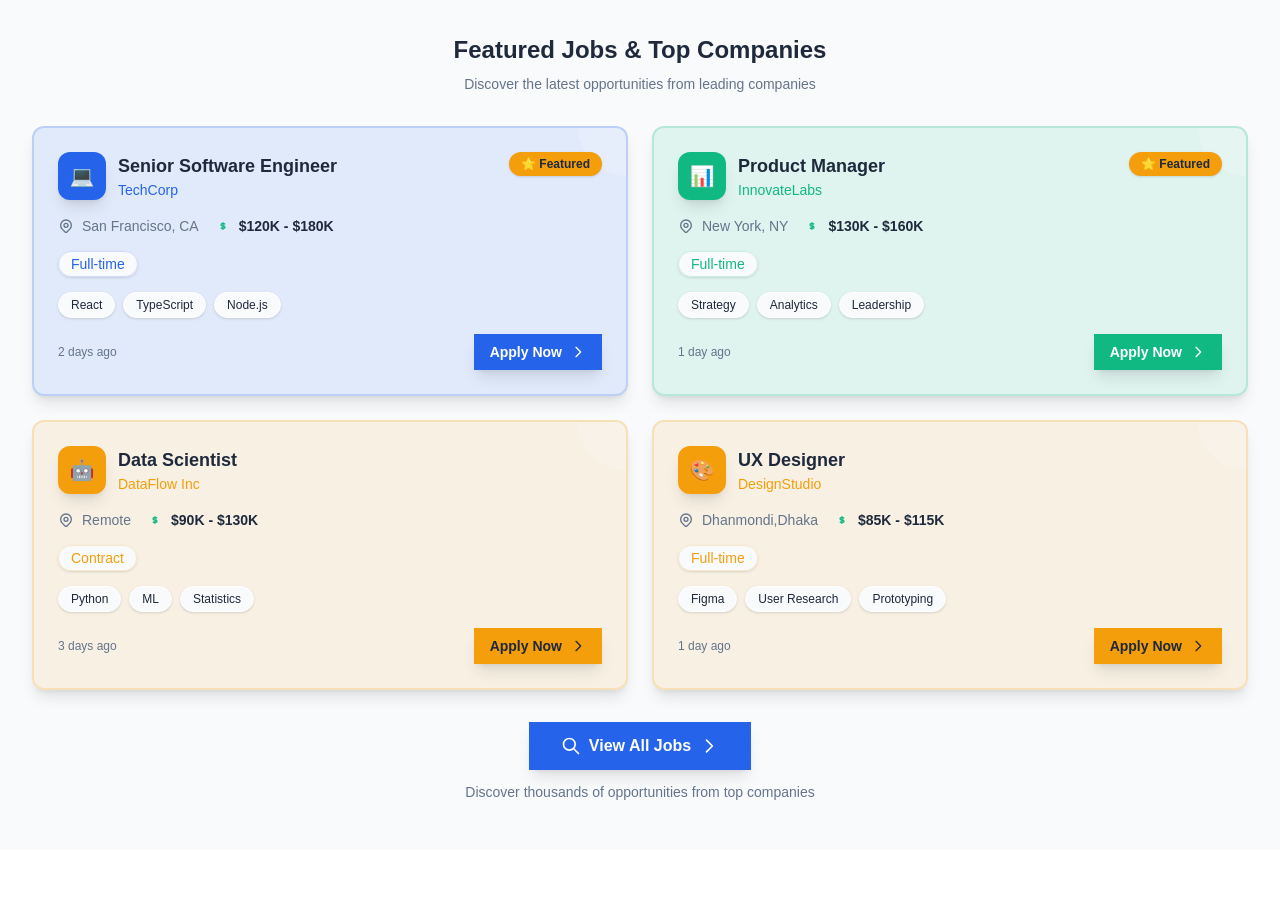
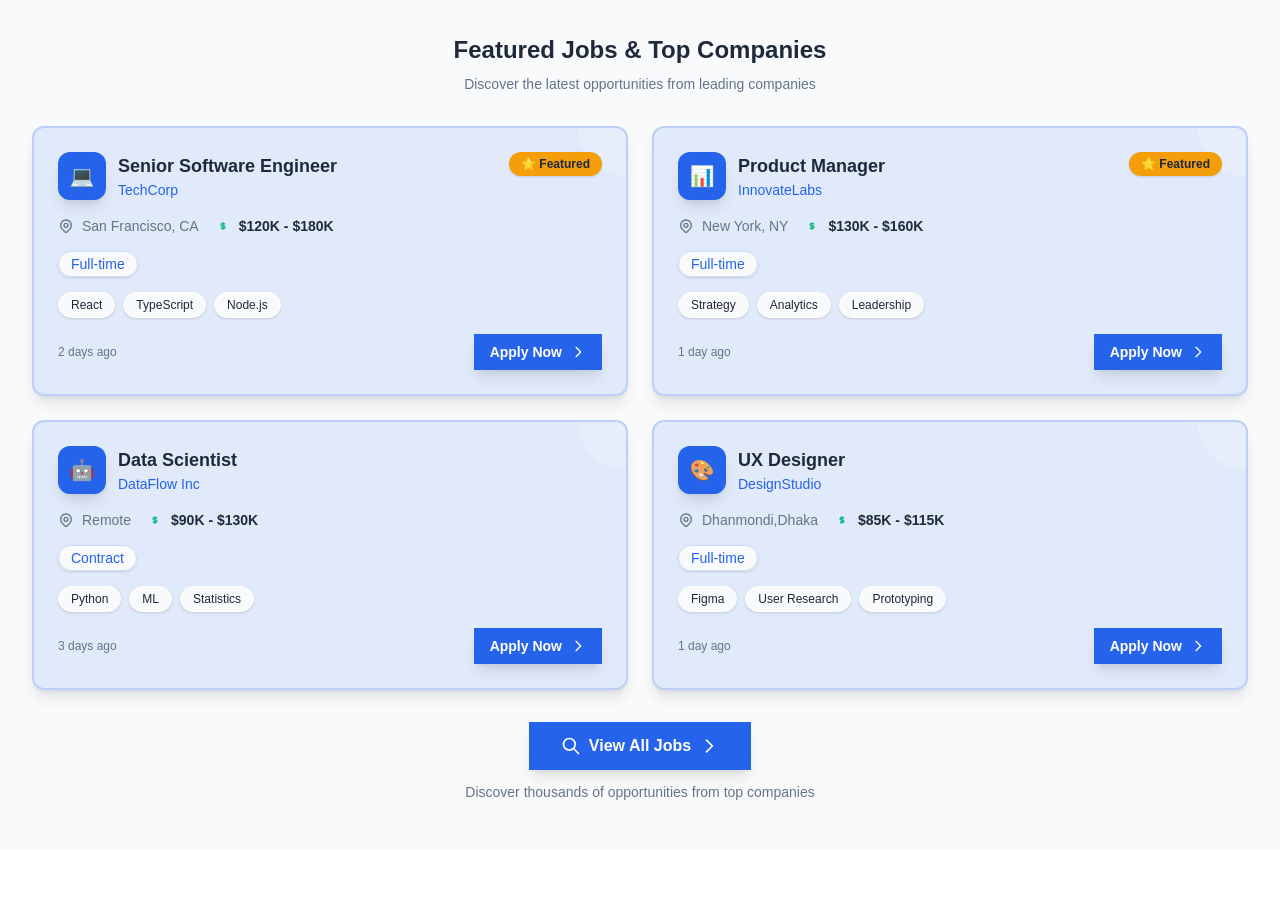
Before and after one commit to Foysal-Munsy/CareerOstad-AI-Job-Matching, a Next.js app: page / in a window 1280 px wide. Shown: the part 2720-3638 px from the top of the page. Built offline with nearby package versions, Linux system fonts and the light colour scheme.

Commit message:
[modified]: featured section of homepage

```diff
--- a/src/components/sections/FeaturedJobs.js
+++ b/src/components/sections/FeaturedJobs.js
@@ -25,7 +25,6 @@ const FeaturedJobs = () => {
               featured: true,
               skills: ["React", "TypeScript", "Node.js"],
               posted: "2 days ago",
-              theme: "primary",
               icon: "💻",
             },
             {
@@ -37,7 +36,6 @@ const FeaturedJobs = () => {
               featured: true,
               skills: ["Strategy", "Analytics", "Leadership"],
               posted: "1 day ago",
-              theme: "secondary",
               icon: "📊",
             },
             {
@@ -49,7 +47,6 @@ const FeaturedJobs = () => {
               featured: false,
               skills: ["Python", "ML", "Statistics"],
               posted: "3 days ago",
-              theme: "accent",
               icon: "🤖",
             },
             {
@@ -61,49 +58,13 @@ const FeaturedJobs = () => {
               featured: false,
               skills: ["Figma", "User Research", "Prototyping"],
               posted: "1 day ago",
-              theme: "warning",
               icon: "🎨",
             },
           ].map((job, index) => {
-            // Define color themes using your theme colors
-            const themes = {
-              primary: {
-                bg: "bg-primary/10",
-                accent: "bg-primary",
-                text: "text-primary",
-                border: "border-primary/20",
-                button: "bg-primary hover:bg-primary/90 text-primary-content",
-              },
-              secondary: {
-                bg: "bg-secondary/10",
-                accent: "bg-secondary",
-                text: "text-secondary",
-                border: "border-secondary/20",
-                button:
-                  "bg-secondary hover:bg-secondary/90 text-secondary-content",
-              },
-              accent: {
-                bg: "bg-accent/10",
-                accent: "bg-accent",
-                text: "text-accent",
-                border: "border-accent/20",
-                button: "bg-accent hover:bg-accent/90 text-accent-content",
-              },
-              warning: {
-                bg: "bg-warning/10",
-                accent: "bg-warning",
-                text: "text-warning",
-                border: "border-warning/20",
-                button: "bg-warning hover:bg-warning/90 text-warning-content",
-              },
-            };
-
-            const theme = themes[job.theme];
-
             return (
               <div
                 key={index}
-                className={`${theme.bg} rounded-xl shadow-lg hover:shadow-xl transition-all duration-300 transform hover:-translate-y-1 hover:scale-105 cursor-pointer p-6 ${theme.border} border-2 relative overflow-hidden group`}
+                className="bg-primary/10 rounded-xl shadow-lg hover:shadow-xl transition-all duration-300 transform hover:-translate-y-1 hover:scale-105 cursor-pointer p-6 border border-primary/20 border-2 relative overflow-hidden group"
               >
                 {/* Background Pattern */}
                 <div className="absolute top-0 right-0 w-24 h-24 -mr-12 -mt-12 rounded-full bg-base-100 opacity-20"></div>
@@ -112,16 +73,14 @@ const FeaturedJobs = () => {
                 <div className="relative z-10">
                   <div className="flex items-start justify-between mb-4">
                     <div className="flex items-center gap-3">
-                      <div
-                        className={`w-12 h-12 ${theme.accent} rounded-xl flex items-center justify-center text-base-100 text-xl shadow-lg group-hover:scale-110 transition-transform duration-300`}
-                      >
+                      <div className="w-12 h-12 bg-primary rounded-xl flex items-center justify-center text-primary-content text-xl shadow-lg group-hover:scale-110 transition-transform duration-300">
                         {job.icon}
                       </div>
                       <div>
                         <h3 className="text-lg font-bold text-base-content group-hover:text-primary transition-colors duration-300">
                           {job.title}
                         </h3>
-                        <p className={`text-sm font-medium ${theme.text}`}>
+                        <p className="text-sm font-medium text-primary">
                           {job.company}
                         </p>
                       </div>
@@ -183,9 +142,7 @@ const FeaturedJobs = () => {
 
                   {/* Type Badge */}
                   <div className="mb-4">
-                    <span
-                      className={`${theme.text} bg-base-100 ${theme.border} border text-sm font-medium px-3 py-1 rounded-full shadow-sm`}
-                    >
+                    <span className="text-primary bg-base-100 border border-primary/20 text-sm font-medium px-3 py-1 rounded-full shadow-sm">
                       {job.type}
                     </span>
                   </div>
@@ -206,9 +163,7 @@ const FeaturedJobs = () => {
                 {/* Bottom Section */}
                 <div className="relative z-10 flex items-center justify-between">
                   <span className="text-xs text-neutral">{job.posted}</span>
-                  <button
-                    className={`${theme.button} text-sm font-semibold py-2 px-4 rounded-btn transition-all duration-300 flex items-center gap-2 shadow-lg hover:shadow-xl transform hover:scale-105`}
-                  >
+                  <button className="bg-primary hover:bg-primary/90 text-primary-content text-sm font-semibold py-2 px-4 rounded-btn transition-all duration-300 flex items-center gap-2 shadow-lg hover:shadow-xl transform hover:scale-105">
                     Apply Now
                     <svg
                       className="w-4 h-4"
```
